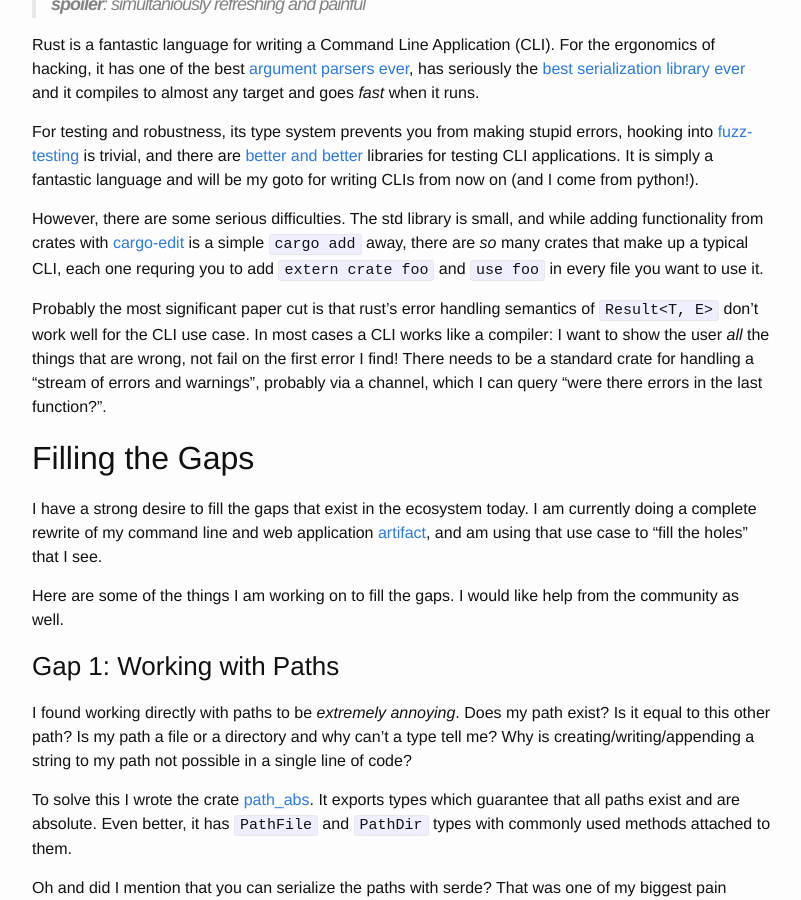
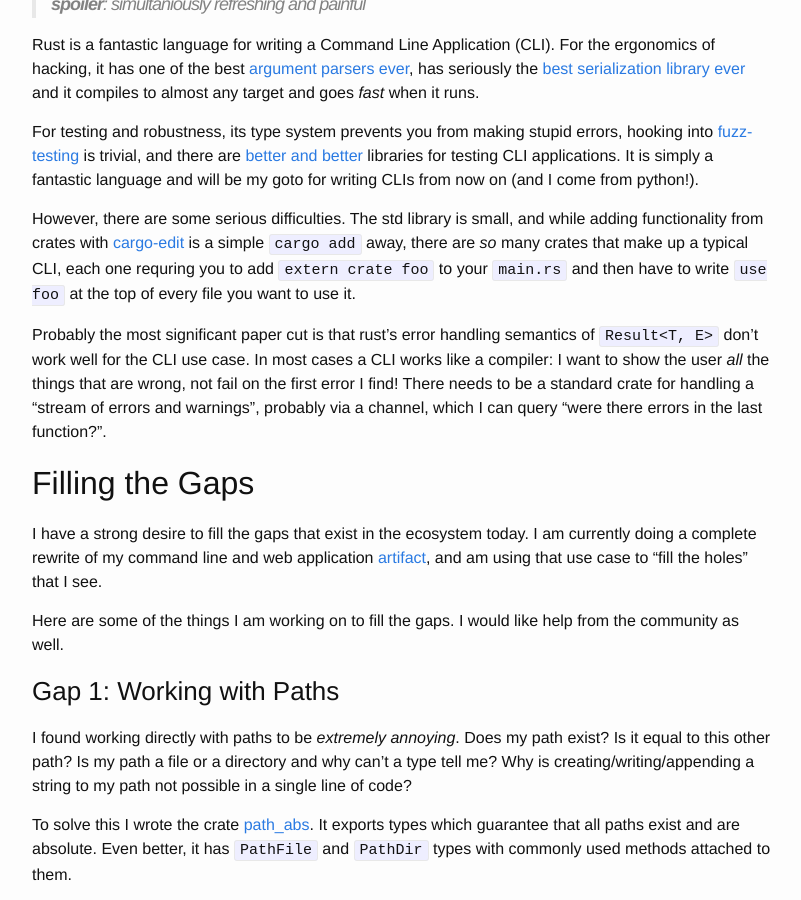
Before and after one commit to vitiral/vitiral.github.io, a Jekyll site: the page built from _posts/2018-01-17-rust2018-and-the-great-cli-awakening.md, in a window 1280 px wide and 900 px high, scrolled down 386 px. Shown: the whole window, without its empty margins (238-1039 px from the left). Built offline with Jekyll 4.4.1, drawn with Linux system fonts in a browser that asks for light colours; our own code applies the rules of GitHub Pages for plain Markdown files.

Commit message:
clear up language

```diff
--- a/_posts/2018-01-17-rust2018-and-the-great-cli-awakening.md
+++ b/_posts/2018-01-17-rust2018-and-the-great-cli-awakening.md
@@ -20,8 +20,8 @@ come from python!).
 However, there are some serious difficulties. The std library is small, and while
 adding functionality from crates with [cargo-edit][cargo-edit] is a simple
 `cargo add` away, there are *so* many crates that make up a typical CLI, each
-one requring you to add `extern crate foo` and `use foo` in every file you want
-to use it.
+one requring you to add `extern crate foo` to your `main.rs` and then have to
+write `use foo` at the top of every file you want to use it.
 
 Probably the most significant paper cut is that rust's error handling semantics
 of `Result<T, E>` don't work well for the CLI use case. In most cases a CLI
```
